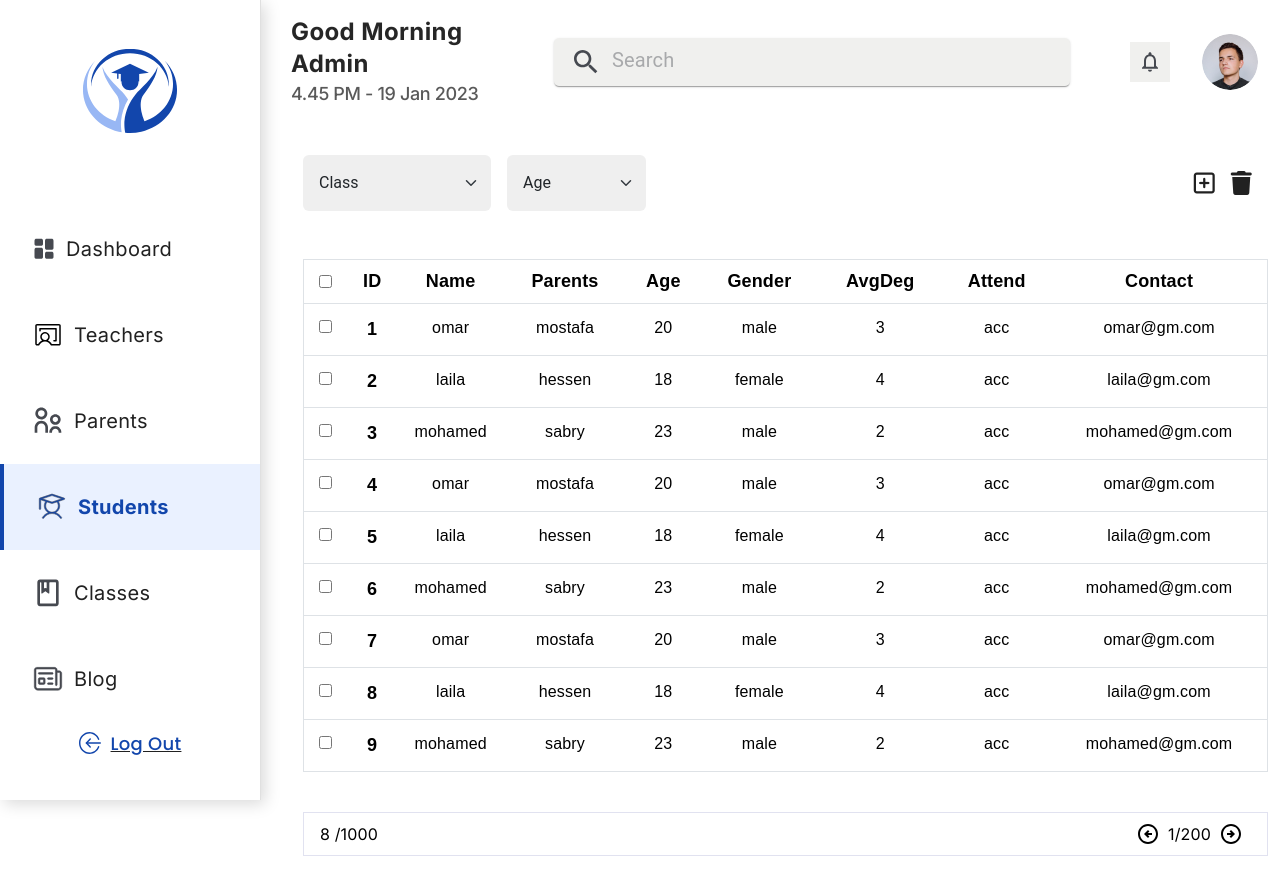
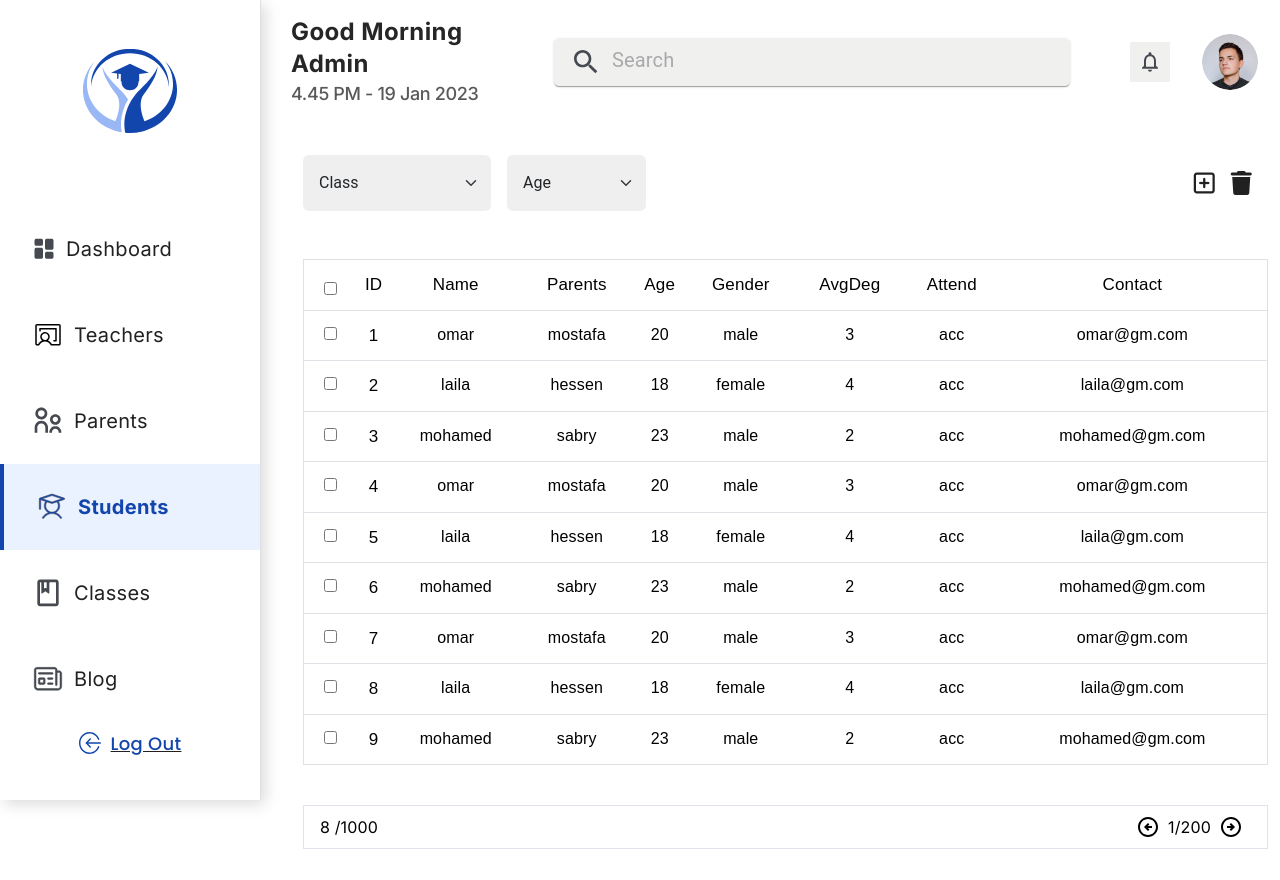
Before and after one commit to Bisho-George/school-dashboard, a React (Create React App) app: page /students in a window 1280 px wide. Built offline with nearby package versions, Linux system fonts and the light colour scheme.

Commit message:
edit table

```diff
--- a/src/components/StudentComp/Students/Students.jsx
+++ b/src/components/StudentComp/Students/Students.jsx
@@ -19,7 +19,7 @@ function Students() {
     <>
       <div className="">
         <div className="table-responsive">
-          <table className="table">
+          <table className={`table ${styles.tabl}`}>
             <thead>
               <tr className="text-center border">
                 <td className="">
--- a/src/components/StudentComp/Students/Students.module.css
+++ b/src/components/StudentComp/Students/Students.module.css
@@ -1,5 +1,5 @@
 .row th {
-    padding: 12px 0px !important;
+    padding: 15px 0px !important;
 }
 
 .row td {
@@ -10,3 +10,8 @@
     color: #48DA8B !important;
     background-color: #48DA8B !important;
 }
+
+.tabl th {
+    font-size: 17px;
+    padding: 12px 0px !important;
+}
--- a/src/index.css
+++ b/src/index.css
@@ -3,8 +3,3 @@
     margin: 0px;
     box-sizing: border-box;
 }
-
-th {
-    font-weight: bold !important;
-    font-size: 18px !important;
-}
```
